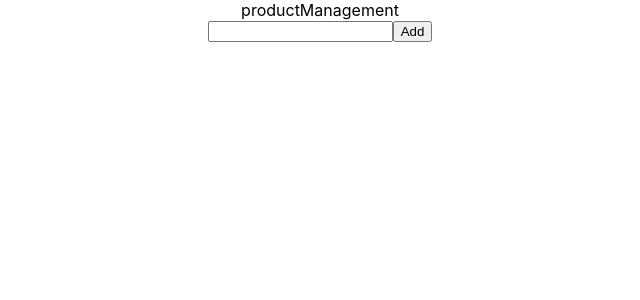
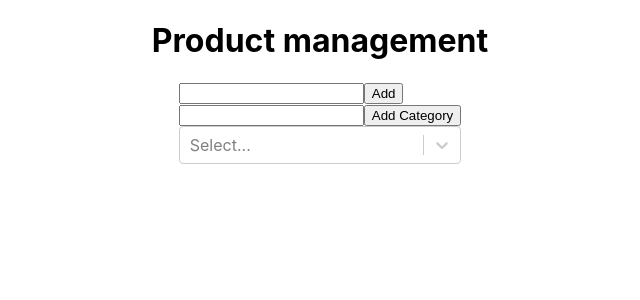
Before and after one commit to ZahraNejati79/product-management, a React (Create React App) app: page / in a window 1280 px wide. Shown: the top 300 px of the page, without its empty margins (320-960 px from the left). Built offline with nearby package versions, Linux system fonts and the light colour scheme.

Commit message:
category input

```diff
--- a/package.json
+++ b/package.json
@@ -9,6 +9,7 @@
     "react": "^17.0.2",
     "react-dom": "^17.0.2",
     "react-scripts": "4.0.3",
+    "react-select": "^5.0.0",
     "web-vitals": "^1.1.2"
   },
   "scripts": {
--- a/src/App.css
+++ b/src/App.css
@@ -1,38 +1,9 @@
 .App {
-  text-align: center;
+  padding: 0;
+  margin: 0;
 }
-
-.App-logo {
-  height: 40vmin;
-  pointer-events: none;
-}
-
-@media (prefers-reduced-motion: no-preference) {
-  .App-logo {
-    animation: App-logo-spin infinite 20s linear;
-  }
-}
-
-.App-header {
-  background-color: #282c34;
-  min-height: 100vh;
+.container {
   display: flex;
   flex-direction: column;
   align-items: center;
-  justify-content: center;
-  font-size: calc(10px + 2vmin);
-  color: white;
 }
-
-.App-link {
-  color: #61dafb;
-}
-
-@keyframes App-logo-spin {
-  from {
-    transform: rotate(0deg);
-  }
-  to {
-    transform: rotate(360deg);
-  }
-}
--- a/src/App.js
+++ b/src/App.js
@@ -5,6 +5,7 @@ const App = () => {
   return (
     <div className="App">
       <div className="container">
+        <h1>Product management</h1>
         <ProductManagement />
       </div>
     </div>
--- a/src/Components/ProductManagement/ProductManagement.jsx
+++ b/src/Components/ProductManagement/ProductManagement.jsx
@@ -1,10 +1,27 @@
-import { useState } from "react";
+import { useEffect, useState } from "react";
+import CategoryForm from "../CategoryForm/CategoryForm";
 import ProductForm from "../ProductForm/ProductForm";
 import ProductList from "../ProductList/ProductList";
 
 const ProductManagement = () => {
   const [products, setProducts] = useState([]);
-  const addHandler = (product) => {
+  const [category, setCategory] = useState([]);
+  const [options, setOptions] = useState([]);
+
+  useEffect(() => {
+    const option = {
+      value: category[category.length - 1],
+      label: category[category.length - 1],
+    };
+    setOptions([...options, option]);
+
+    console.log(options);
+  }, [category]);
+
+  useEffect(() => {
+    console.log("option");
+  }, [options]);
+  const addProduct = (product) => {
     console.log(product);
     const newProduct = {
       category: product,
@@ -12,11 +29,19 @@ const ProductManagement = () => {
       id: products.length,
     };
     setProducts([...products, newProduct]);
+    console.log(products);
   };
+
+  const addCategory = (categoryy) => {
+    console.log(categoryy);
+    setCategory([...category, categoryy]);
+    console.log(category);
+  };
+
   return (
     <div>
-      productManagement
-      <ProductForm submitHandler={addHandler} />
+      <ProductForm submitHandler={addProduct} />
+      <CategoryForm submitHandler={addCategory} options={options} />
       <ProductList products={products} />
     </div>
   );
```
Also changed, not shown: 1 other file (tests, documents, lock files or other folders).
